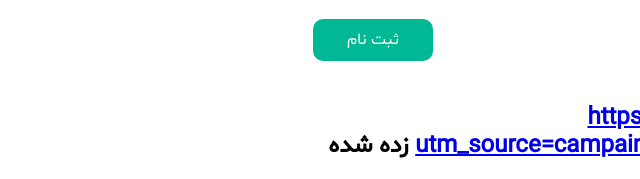
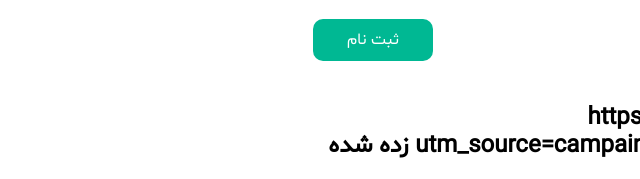
Before and after one commit to hadi-119/mywebtamrin1, a plain HTML site: page index.html in a window 1280 px wide. Shown: the top 179 px of the page, without its empty margins (640-1280 px from the left). Drawn offline with Linux system fonts and the light colour scheme; grey boxes are pictures that could not be loaded.

Commit message:
Update index.html

```diff
--- a/index.html
+++ b/index.html
@@ -43,7 +43,7 @@
         <main>
             <div class="container">
 
-                <h2 style="text-align: center;">این سایت تمرینی است و از روی <a href="https://contest.bale.ai/?utm_source=campain&utm_medium=channel&utm_campaign=khadamat&utm_id=contestbale">https://contest.bale.ai/?utm_source=campain&utm_medium=channel&utm_campaign=khadamat&utm_id=contestbale</a> زده شده</h2>
+                <h2 style="text-align: center;">این سایت تمرینی است و از روی https://contest.bale.ai/?utm_source=campain&utm_medium=channel&utm_campaign=khadamat&utm_id=contestbale زده شده</h2>
             </div>
 
             <section class="bakhsh-1">
```
